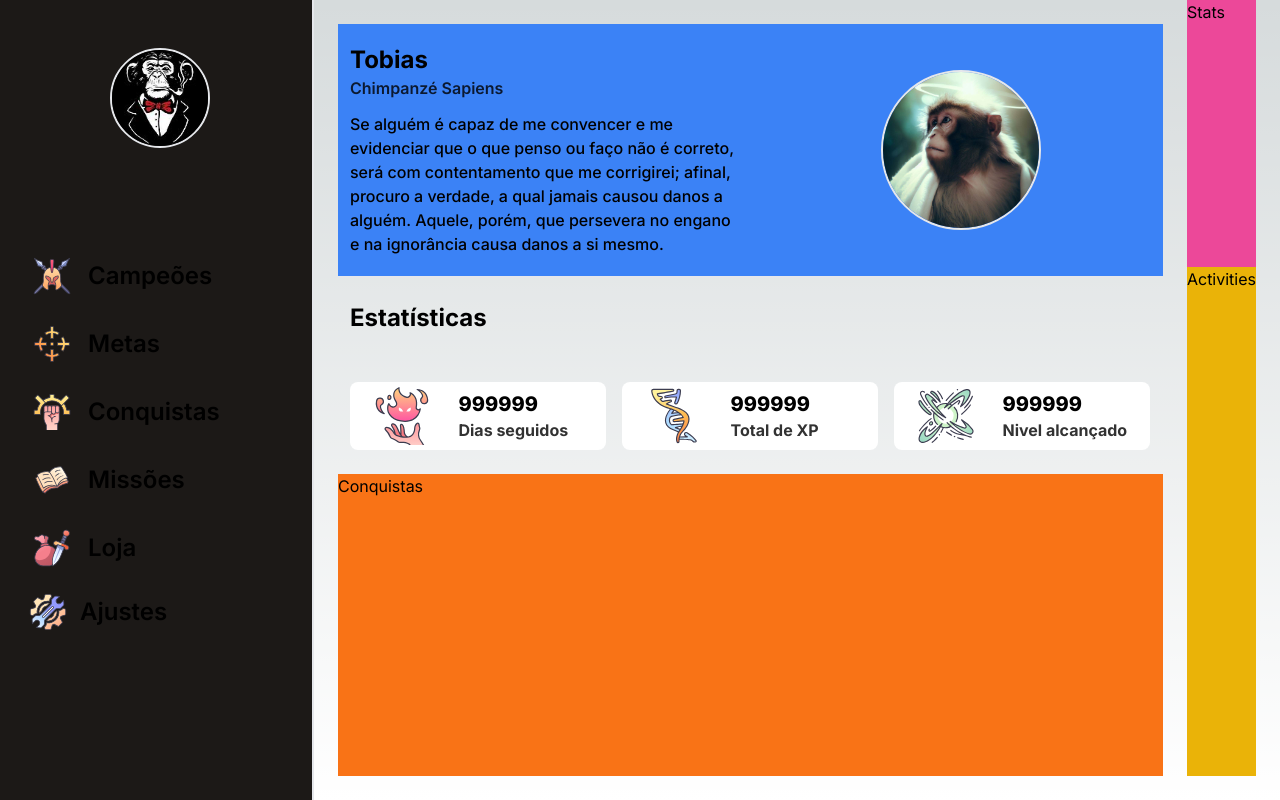
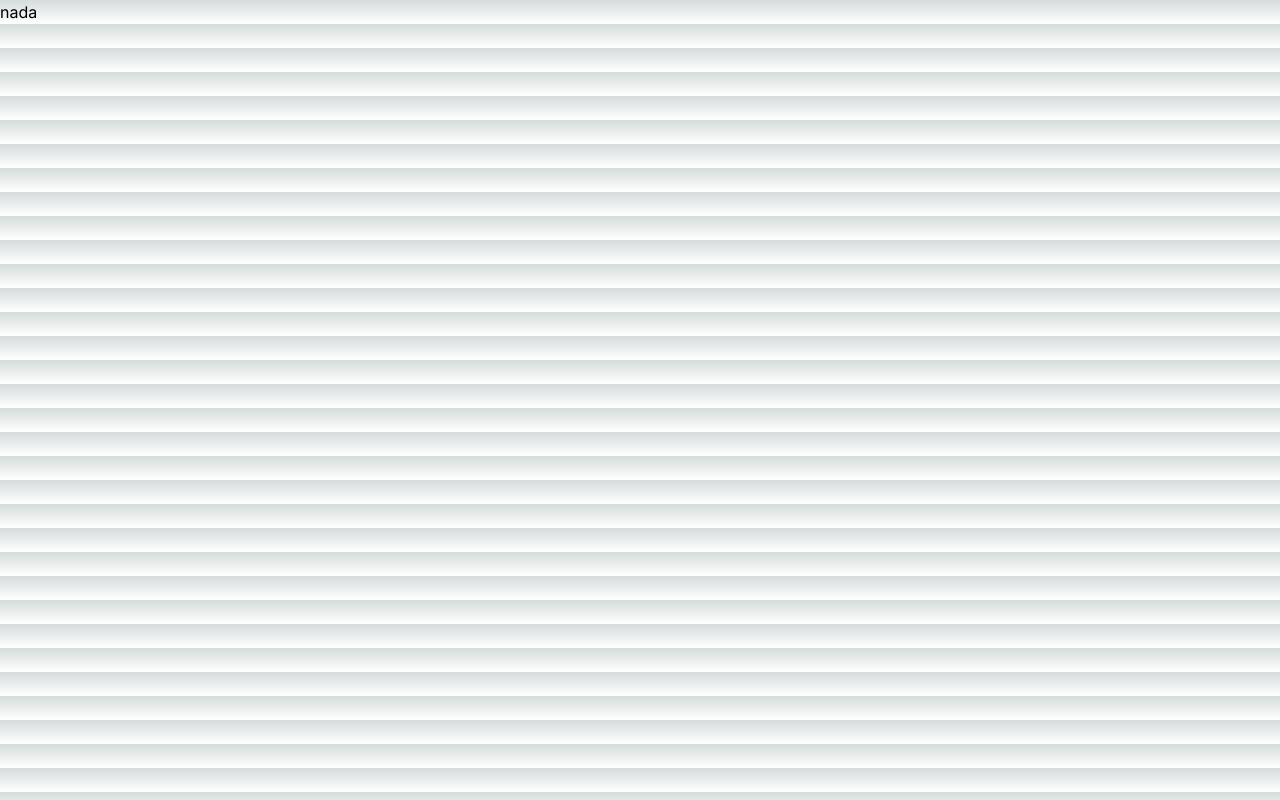
Before and after one commit to IsaacMagno/tobias_ts, a Next.js app: page /champions in a window 1280 px wide. Built offline with nearby package versions, Linux system fonts and the light colour scheme.

Commit message:
change to typescript

```diff
--- /dev/null
+++ b/src/app/champions/page.tsx
@@ -0,0 +1,9 @@
+import React from "react";
+// import Sidebar from "../components/Sidebar";
+// import UserContent from "../components/UserContent";
+
+const ChampionsPage = () => {
+  return <div>nada</div>;
+};
+
+export default ChampionsPage;
--- a/src/app/components/Sidebar.jsx
+++ b/src/app/components/Sidebar.tsx
@@ -6,6 +6,7 @@ const Sidebar = () => {
     <div className="bg-stone-900 flex justify-center large-sidebar-div">
       <div className="pl-4 py-12 justify-center hidden lg:flex ">
         <Image
+          alt={"alt"}
           src={"/tobias_icon.jpg"}
           width={100}
           height={100}
@@ -18,6 +19,7 @@ const Sidebar = () => {
             <span className="sidebar-span">
               <div className="p-1">
                 <Image
+                  alt={"alt"}
                   src={"/sidebarIcons/champions.svg"}
                   width={40}
                   height={40}
@@ -31,7 +33,12 @@ const Sidebar = () => {
           <a className="hover:cursor-pointer">
             <span className="sidebar-span">
               <div className="p-1">
-                <Image src={"/sidebarIcons/tasks.svg"} width={40} height={40} />
+                <Image
+                  alt={"alt"}
+                  src={"/sidebarIcons/tasks.svg"}
+                  width={40}
+                  height={40}
+                />
               </div>
               <span className="sidebar-button-text">Metas</span>
             </span>
@@ -42,6 +49,7 @@ const Sidebar = () => {
             <span className="sidebar-span">
               <div className="p-1">
                 <Image
+                  alt={"alt"}
                   src={"/sidebarIcons/achievments.svg"}
                   width={40}
                   height={40}
@@ -56,6 +64,7 @@ const Sidebar = () => {
             <span className="sidebar-span">
               <div className="p-1">
                 <Image
+                  alt={"alt"}
                   src={"/sidebarIcons/quests.svg"}
                   width={40}
                   height={40}
@@ -70,6 +79,7 @@ const Sidebar = () => {
             <span className="sidebar-span">
               <div className="p-1">
                 <Image
+                  alt={"alt"}
                   src={"/sidebarIcons/market.svg"}
                   width={40}
                   height={40}
@@ -84,6 +94,7 @@ const Sidebar = () => {
             <span className="sidebar-span">
               <div>
                 <Image
+                  alt={"alt"}
                   src={"/sidebarIcons/config.svg"}
                   width={40}
                   height={40}
--- a/src/app/components/UserContent.jsx
+++ b/src/app/components/UserContent.tsx
@@ -14,7 +14,7 @@ const UserContent = () => {
             <h1 className="text-2xl font-bold">Tobias</h1>
             <p className="font-semibold opacity-80">Chimpanzé Sapiens</p>
           </div>
-          <div className=" flex flex-wrap">
+          <div className="flex flex-wrap">
             <span className="text-md font-medium container">
               Se alguém é capaz de me convencer e me evidenciar que o que penso
               ou faço não é correto, será com contentamento que me corrigirei;
@@ -27,6 +27,7 @@ const UserContent = () => {
         <div className="lg:p-1 container  flex justify-center items-center ">
           <Image
             className="w-auto max-w-[20vh] rounded-full border-2"
+            alt={"teste"}
             src={tobImage}
           />
         </div>
@@ -35,10 +36,14 @@ const UserContent = () => {
         <div>
           <h1 className="text-2xl font-bold pb-6">Estatísticas</h1>
         </div>
-        <div className=" flex flex-col lg:flex-row gap-4 items-center lg:justify-center">
+        <div className="flex flex-col lg:flex-row gap-4 items-center lg:justify-center">
           <div className="userstreaks-div">
             <span className="userstreaks-span">
-              <Image className="userstreaks-img" src={daystreakImage} />
+              <Image
+                className="userstreaks-img"
+                alt={"teste"}
+                src={daystreakImage}
+              />
               <div className="userstreak-text-div">
                 <p className="font-extrabold lg:text-xl ">999999</p>
                 <p className="font-bold opacity-80">Dias seguidos</p>
@@ -47,7 +52,7 @@ const UserContent = () => {
           </div>
           <div className="userstreaks-div">
             <span className="userstreaks-span">
-              <Image className="userstreaks-img" src={xpImage} />
+              <Image className="userstreaks-img" alt={"teste"} src={xpImage} />
               <div className="userstreak-text-div">
                 <p className="font-extrabold lg:text-xl">999999</p>
                 <p className="font-bold opacity-80">Total de XP</p>
@@ -56,7 +61,11 @@ const UserContent = () => {
           </div>
           <div className="userstreaks-div">
             <span className="userstreaks-span">
-              <Image className="userstreaks-img" src={levelImage} />
+              <Image
+                className="userstreaks-img"
+                alt={"teste"}
+                src={levelImage}
+              />
               <div className="userstreak-text-div">
                 <p className="font-extrabold lg:text-xl">999999</p>
                 <p className="font-bold opacity-80">Nivel alcançado</p>
--- a/src/app/page.jsx
+++ /dev/null
@@ -1,24 +0,0 @@
-import Sidebar from "./components/Sidebar";
-import UserContent from "./components/UserContent";
-
-export default function Home() {
-  return (
-    <div className=" flex flex-col lg:flex-row min-h-screen items-center">
-      <div className="hidden lg:block">
-        <Sidebar />
-      </div>
-      <div className=" sbg-stone-900 min-h-screen grow">
-        <div className="lg:px-6 lg:pb-6 flex gap-6 min-h-screen justify-center">
-          <UserContent />
-          <div className="hidden lg:flex flex-col bg-orange-500 grow min-w-max max-w-lg ">
-            <div className="bg-pink-500 flex grow">Stats</div>
-            <div className="bg-yellow-500  grow-2">Activities</div>
-          </div>
-        </div>
-      </div>
-      <div className="lg:hidden absolute bottom-0 min-w-full">
-        <Sidebar />
-      </div>
-    </div>
-  );
-}
--- a/src/app/champions/page.jsx
+++ b/src/app/page.tsx
@@ -1,14 +1,13 @@
-import React from "react";
-import Sidebar from "../components/Sidebar";
-import UserContent from "../components/UserContent";
+import Sidebar from "./components/Sidebar";
+import UserContent from "./components/UserContent";
 
-const ChampionsPage = () => {
+export default function Home() {
   return (
-    <div className=" flex flex-col lg:flex-row min-h-screen items-center">
+    <div className="flex flex-col lg:flex-row min-h-screen items-center">
       <div className="hidden lg:block">
         <Sidebar />
       </div>
-      <div className=" sbg-stone-900 min-h-screen grow">
+      <div className="sbg-stone-900 min-h-screen grow">
         <div className="lg:px-6 lg:pb-6 flex gap-6 min-h-screen justify-center">
           <UserContent />
           <div className="hidden lg:flex flex-col bg-orange-500 grow min-w-max max-w-lg ">
@@ -17,11 +16,9 @@ const ChampionsPage = () => {
           </div>
         </div>
       </div>
-      <div className="lg:hidden absolute bottom-0">
+      <div className="lg:hidden absolute bottom-0 min-w-full">
         <Sidebar />
       </div>
     </div>
   );
-};
-
-export default ChampionsPage;
+}
```
Also changed, not shown: package.json (+6 -3 lines), tsconfig.json (added, +36 -0 lines), calendar.tsx (renamed from calendar.jsx), src/app/layout.tsx (renamed from src/app/layout.jsx), 1 other file (tests, documents, lock files or other folders).
